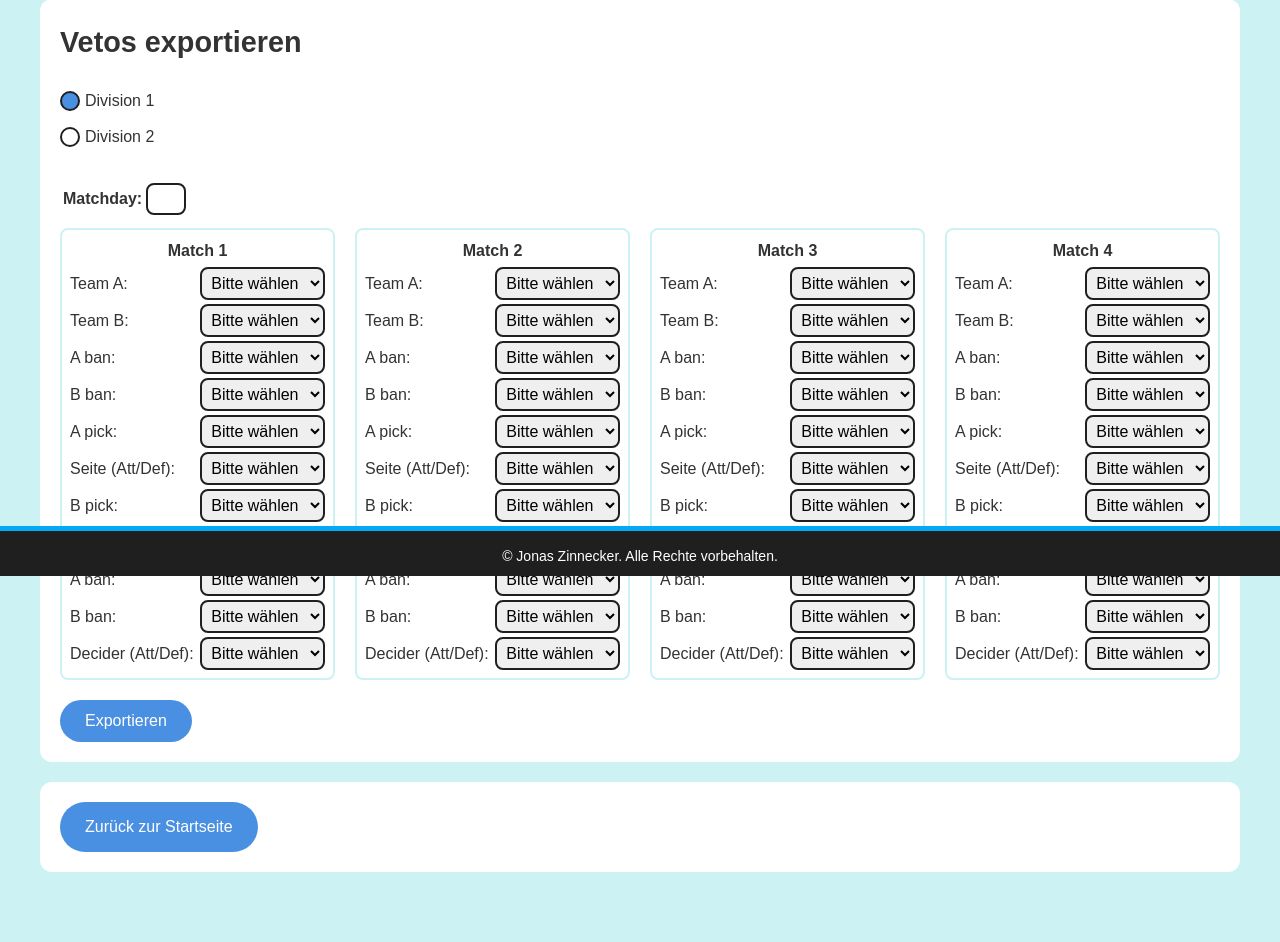
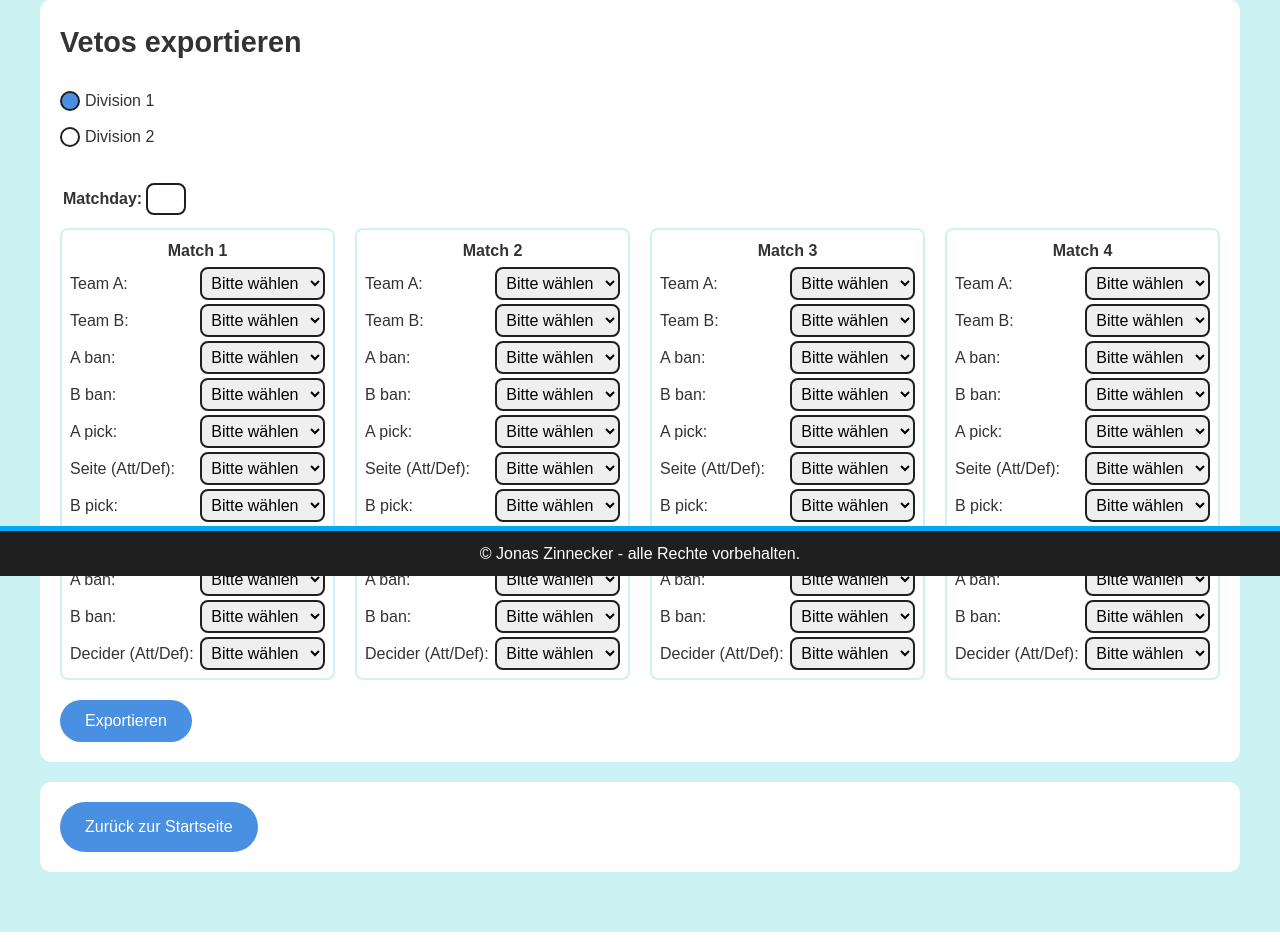
Before and after one commit to JonasZinne/Website, a Flask app: page /export_vetos in a window 1280 px wide. Shown: the part 224-1166 px from the top of the page. Run offline with Flask 3, Linux system fonts and the light colour scheme.

Commit message:
added variables styles

```diff
--- a/static/css/styles.css
+++ b/static/css/styles.css
@@ -1,4 +1,18 @@
 /* General */
+:root {
+    --primary-color: #4a90e2;
+    --secondary-color: #03a9f4;
+    --primary-dark: #1f1f1f;
+    --secondary-dark: #484848;
+    --background-color: #ccf2f4;
+    --white: #ffffff;
+    --black: #333;
+    --error-color: #f44336;
+    --font-size-base: 16px;
+    --font-size-large: 1.8em;
+    --font-size-medium: 1.5em;
+}
+
 * {
     box-sizing: border-box;
 }
@@ -40,15 +54,18 @@ header h1 {
 
 /* Footer */
 footer {
-    background-color: #1f1f1f;
-    color: white;
-    text-align: center;
+    background-color: var(--primary-dark);
+    color: var(--white);
     position: fixed;
     width: 100%;
     bottom: 0;
-    font-size: 14px;
-    border-top: 5px solid #03a9f4;
+    font-size: var(--font-size-base);
+    border-top: 5px solid var(--secondary-color);
     height: 50px;
+    display: flex;
+    justify-content: center;
+    align-items: center;
+    text-align: center;
 }
 
 /* Main */
@@ -56,12 +73,11 @@ main {
     padding: 40px;
     max-width: 1600px;
     margin: 0 auto;
-    padding-bottom: 50px;
 }
 
 /* Section */
 .section {
-    background-color: #ffffff;
+    background-color: var(--white);
     padding: 20px;
     margin-bottom: 20px;
     border-radius: 12px;
--- a/templates/base.html
+++ b/templates/base.html
@@ -26,7 +26,7 @@
     </main>
 
     <footer>
-        <p>&copy; Jonas Zinnecker. Alle Rechte vorbehalten.</p>
+        <p>&copy; Jonas Zinnecker - alle Rechte vorbehalten.</p>
     </footer>
 
     <script src="/static/js/main.js"></script>
```
Also changed, not shown: other parts of static/css/styles.css (+19 -23 lines).
